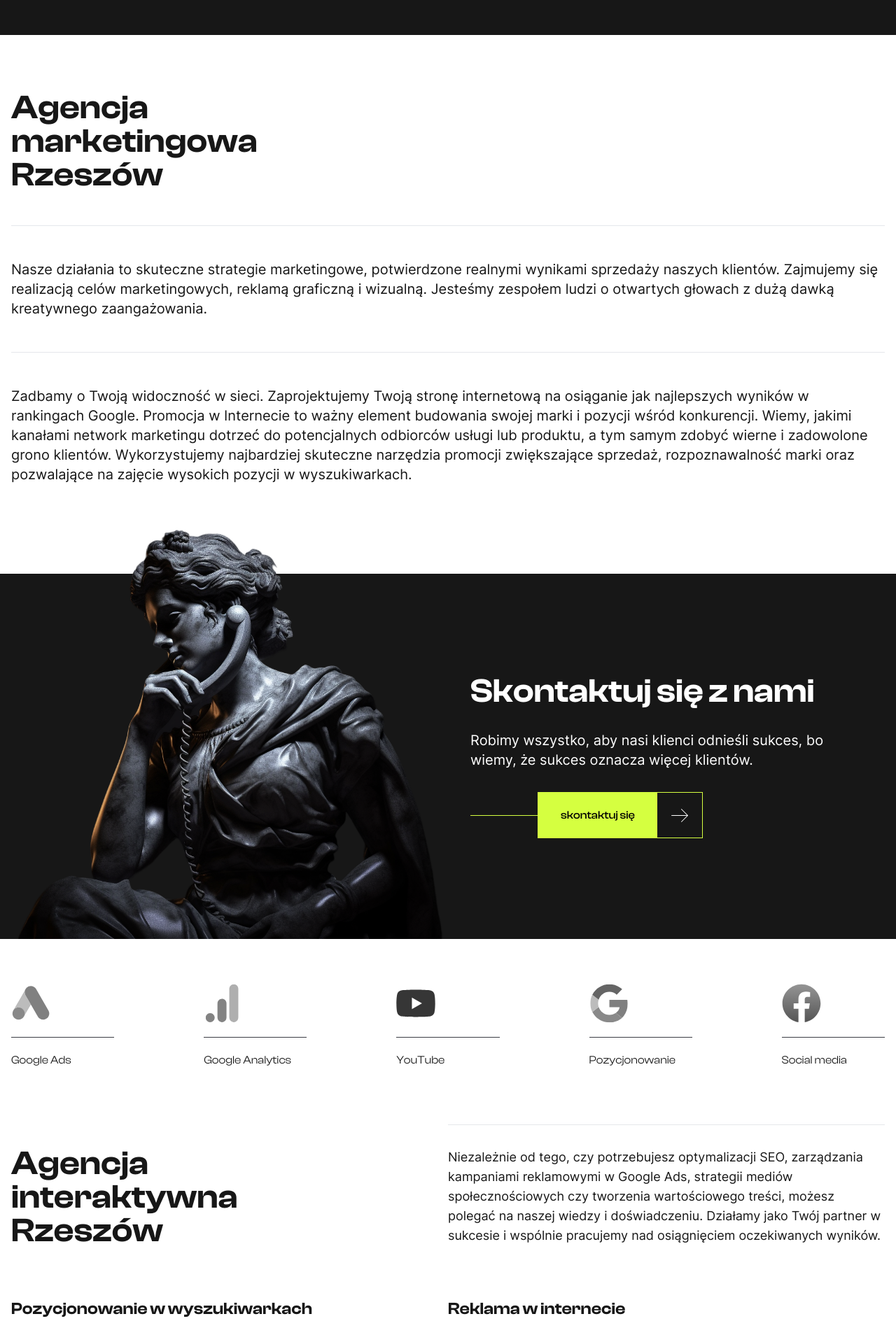
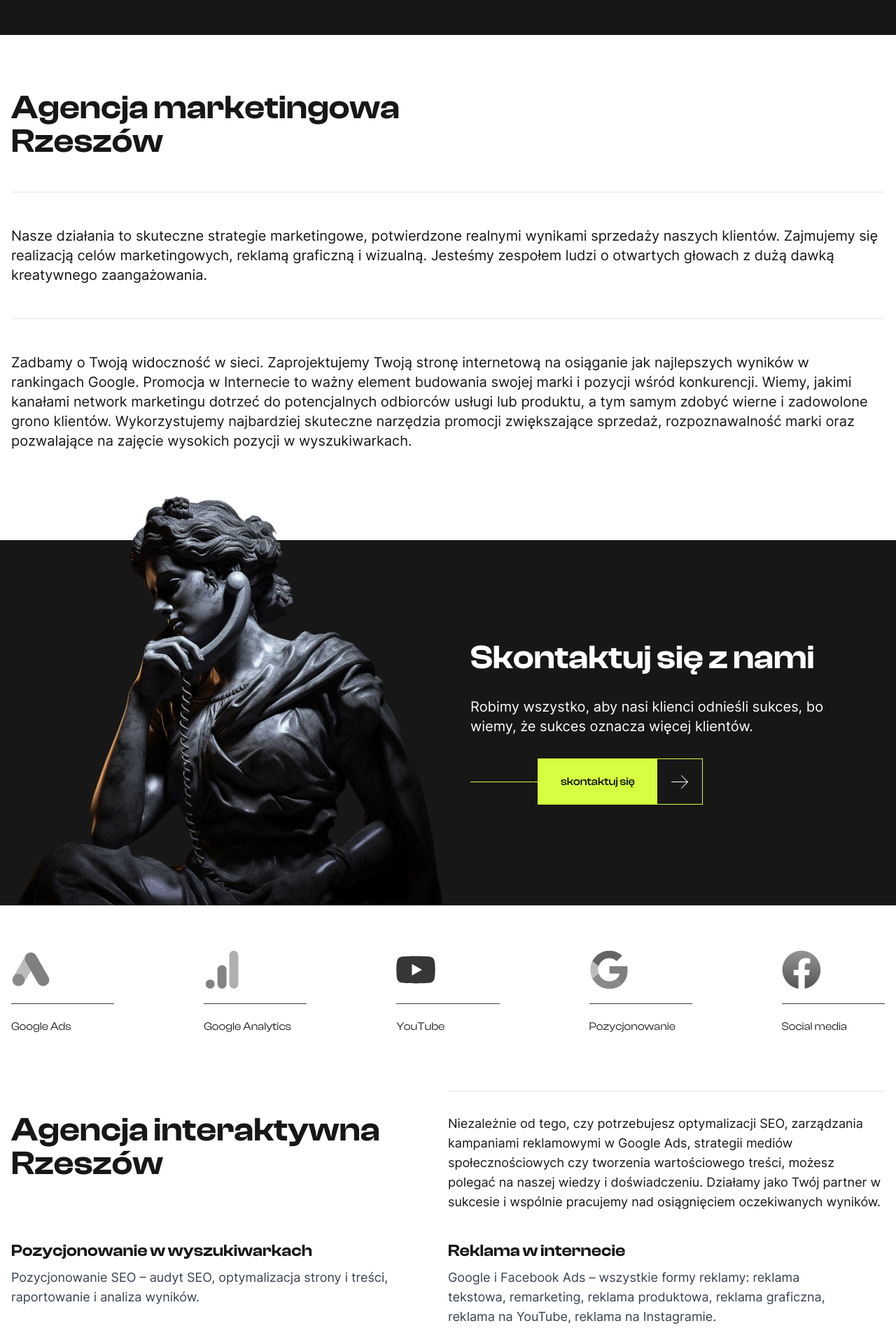
Before and after one commit to PGodzien/getpromo-nowa-strona, a Next.js app: page /agencja-marketingowa-rzeszow in a window 1280 px wide. Shown: the part 2360-4258 px from the top of the page at 70% size. Built offline with nearby package versions, Linux system fonts and the light colour scheme; a web font is replaced by a local one.

Commit message:
Update page.tsx

```diff
--- a/app/agencja-marketingowa-rzeszow/page.tsx
+++ b/app/agencja-marketingowa-rzeszow/page.tsx
@@ -139,7 +139,7 @@ export default function Marketing() {
         </section>
         <section className="py-16 md:py-20 bg-white">
           <div className="max-w-7xl mx-auto container pb-0 md:pb-12 px-4 text-getDark">
-            <h2 className="font-serif leading-tight text-3xl md:text-4xl max-w-lg font-semibold lg:text-5xl">Agencja marketingowa Rzeszów</h2>
+            <h2 className="font-serif leading-tight text-3xl md:text-4xl max-w-xl font-semibold lg:text-5xl">Agencja marketingowa Rzeszów</h2>
             <p className="md:text-xl md:pt-12 md:mt-12 pt-8 mt-8 border-t">Nasze działania to skuteczne strategie marketingowe, potwierdzone realnymi wynikami sprzedaży naszych klientów. Zajmujemy się realizacją celów marketingowych, reklamą graficzną i wizualną. Jesteśmy zespołem ludzi o otwartych głowach z dużą dawką kreatywnego zaangażowania. </p>
             <p className="md:text-xl md:pt-12 md:mt-12 pt-8 mt-8 border-t">Zadbamy o Twoją widoczność w sieci. Zaprojektujemy Twoją stronę internetową na osiąganie jak najlepszych wyników w rankingach Google.
               Promocja w Internecie to ważny element budowania swojej marki i pozycji wśród konkurencji. Wiemy, jakimi kanałami network marketingu dotrzeć do potencjalnych odbiorców usługi lub produktu, a tym samym zdobyć wierne i zadowolone grono klientów. Wykorzystujemy najbardziej skuteczne narzędzia promocji zwiększające sprzedaż, rozpoznawalność marki oraz pozwalające na zajęcie wysokich pozycji w wyszukiwarkach. </p>
@@ -191,7 +191,7 @@ export default function Marketing() {
             </ul>
           </div>
           <div className="grid md:grid-cols-2 pt-16">
-            <h2 className="mb-8 text-left font-serif leading-tight text-3xl md:text-4xl max-w-lg font-semibold lg:text-5xl">
+            <h2 className="mb-8 text-left font-serif leading-tight text-3xl md:text-4xl max-w-xl font-semibold lg:text-5xl">
               Agencja interaktywna Rzeszów
             </h2>
             <div className="flex flex-col items-center md:-mt-8 md:items-start">
@@ -223,7 +223,7 @@ export default function Marketing() {
       <Testimonials />
       <section className="pt-16 bg-white">
         <div className="max-w-7xl mx-auto container pb-0 md:pb-12 px-4 text-getDark">
-          <h2 className="font-serif leading-tight text-3xl md:text-4xl max-w-lg font-semibold lg:text-5xl">Agencja reklamowa Rzeszów</h2>
+          <h2 className="font-serif leading-tight text-3xl md:text-4xl max-w-xl font-semibold lg:text-5xl">Agencja reklamowa Rzeszów</h2>
           <p className="md:text-xl mt-4">Getpromo to interaktywna agencja marketingowa z Rzeszowa, której działania marketingowe cechują się wysoką skutecznością. Do naszych wysokiej jakości usług marketingowych należą: marketing internetowy, prowadzenie kampanii reklamowych, automatyzacja procesów, dbanie o wizerunek firmy, social media, e-sprzedaż, responsywne strony internetowe, analiza strony internetowej, content marketing, media marketing, social media marketing, google ads, pozycjonowanie stron, optymalizacja strony internetowej, usługi pozyskiwania klientów, strategie marketingowe, reklama w Google.</p>
           <h3 className="font-serif md:pt-12 md:mt-12 pt-8 mt-8 leading-tight text-xl md:text-2xl font-semibold border-t">Czy warto wybrać usługi agencji reklamowej biorąc pod uwagę wysokie cenniki agencji marketingowych? Czy obsługa marketingowa firmy musi być droga? </h3>
           <p className="md:text-xl mt-4">Usługi agencji marketingowych nie muszą być drogie. Wszystko zależy kilku czynników. Gdzie znajduje się agencja kreatywna – firma marketingowa z Warszawy będzie prawdopodobnie generowała wyższy koszt prowadzenia działań marketingowych. Internetowa agencja reklamowa z Rzeszowa również może prowadzić skuteczne działania marketingowe, jednak ze względu na niższe koszty utrzymania może pozwolić sobie na nieco niższe koszty za usługi agencji interaktywnej przy jednoczesnym utrzymaniu wysokiej jakości usług. Najlepsze agencje marketingowe w Rzeszowie posiadają odpowiednio wykwalifikowanych fachowców od pozyskiwania klientów i profesjonalistów z obszaru usług marketingowych. </p>
```
